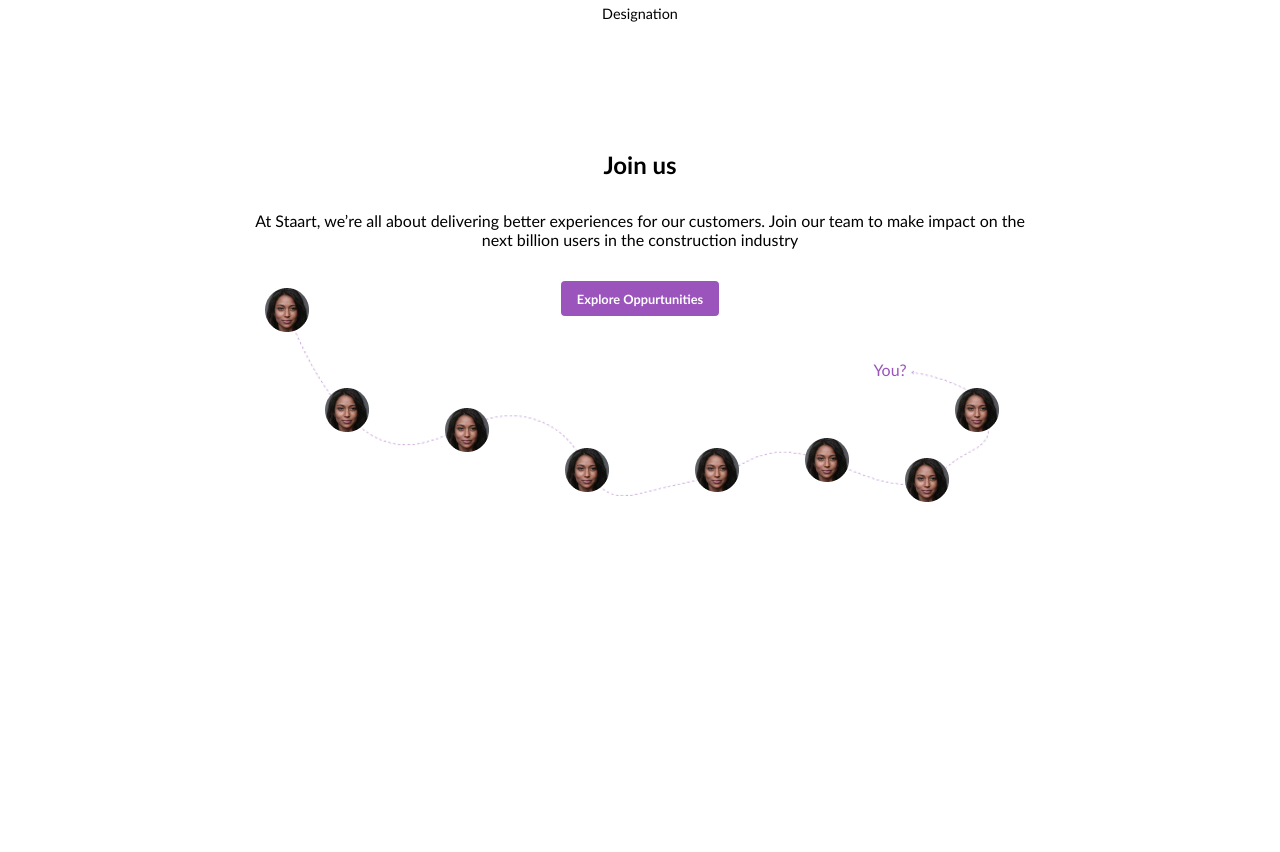
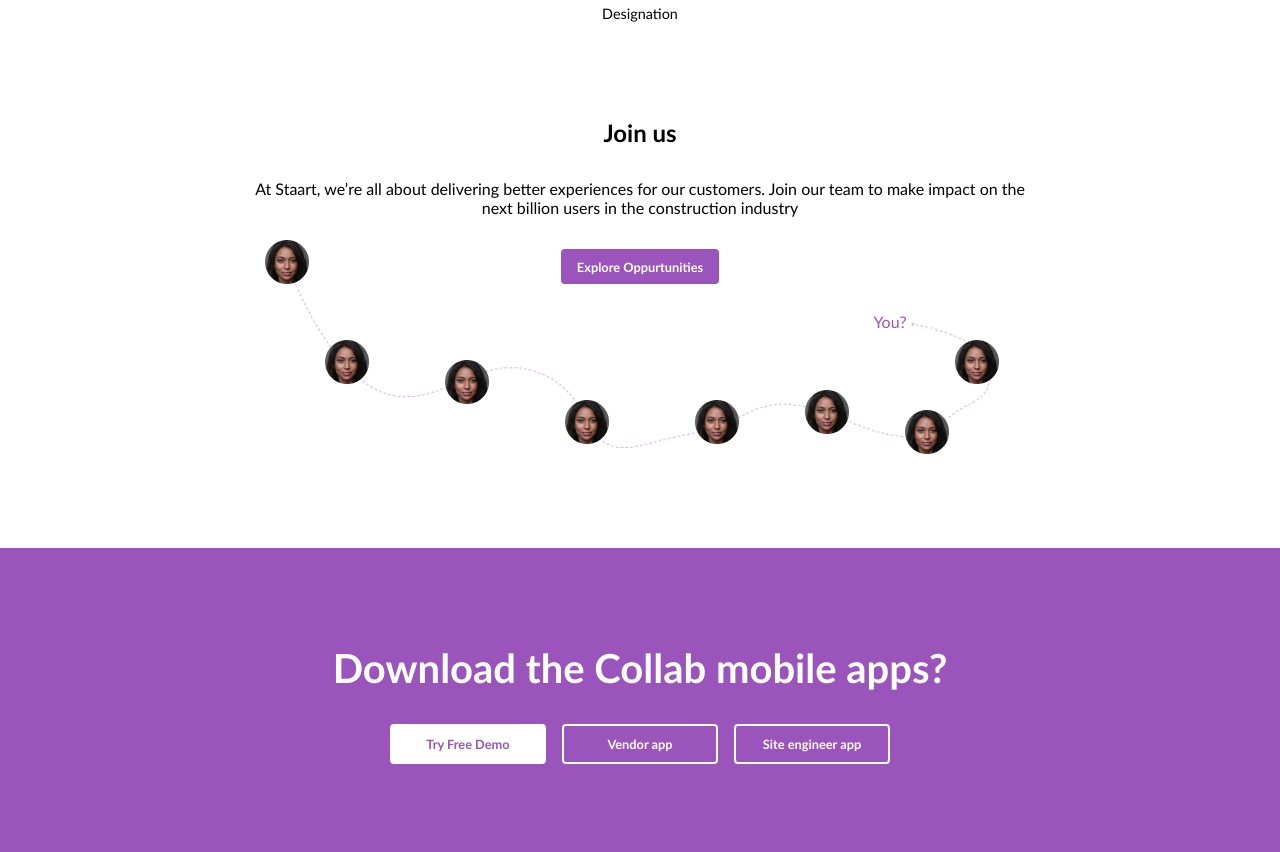
Before and after one commit to kasparasd/collab, a website: page index.html in a window 1280 px wide. Shown: the part 3453-4305 px from the top of the page. Before the commit the page ends 4081 px from the top, so only its background shows below. Drawn offline with Linux system fonts and the light colour scheme.

Commit message:
download apps section

```diff
--- /dev/null
+++ b/css/download.css
@@ -0,0 +1,41 @@
+.download{
+    text-align: center;
+    margin-top: 2rem;
+    background-color: #9A54BC;
+    padding: 6rem 0 8rem 0;
+    position: relative;
+}
+
+.download h2 {
+    margin-bottom: 2rem;
+    color: #FFFFFF;
+    font-size: 2.5rem;
+}
+
+.download-buttons {
+    position: absolute;
+    width: 500px;
+    display: flex;
+    gap: 1rem;
+}
+
+.download-demo-button {
+    flex: 1 1 0px;
+    background-color: white;
+    color: #9A54BC;
+    border: white solid 2px;
+}
+
+.download-vendor-button,
+.download-site-button {
+    text-align: center;
+    flex: 1 1 0px;
+    color: white;
+    border: white solid 2px;
+
+}
+
+.center-download-buttons {
+    display: flex;
+    justify-content: center;
+}
--- a/css/joinUs.css
+++ b/css/joinUs.css
@@ -1,6 +1,6 @@
 .joinUs {
     text-align: center;
-    margin: 8rem 0 5rem 0;
+    margin: 6rem 0 3rem 0;
     display: flex;
     flex-direction: column;
     justify-content: center;
@@ -14,7 +14,7 @@
 }
 
 .dots {
-    margin-top: -3rem;
+    margin-top: -4rem;
     width: 700px;
     min-height: 280px;
     background-image: url(../img/dots.png);
--- a/index.html
+++ b/index.html
@@ -15,6 +15,7 @@
     <link rel="stylesheet" href="./css/projects.css">
     <link rel="stylesheet" href="./css/comments.css">
     <link rel="stylesheet" href="./css/joinUs.css">
+    <link rel="stylesheet" href="./css/download.css">
 </head>
 <body>
     <p style="font-weight: 600; font-size: 0.8rem; padding: 0.3rem 0; text-align:center; color:white; background-color: #60267F;">India’s first mobile app for construction industry. <a style=" color: white;" href="#">Learn More</a> </p>
@@ -210,6 +211,17 @@
 
             </div>
         </section>
+
+        <section class="download">
+            <h2>Download the Collab mobile apps?</h2>
+            <div class="center-download-buttons">
+                <div class="download-buttons">
+                    <a class="demo-button download-demo-button" href="#">Try Free Demo</a>
+                    <a class="demo-button download-vendor-button" href="#">Vendor app</a>
+                    <a class="demo-button download-site-button" href="#">Site engineer app</a>
+                </div>
+            </div>
+        </section>
     </main>
     </body>
 </html>
```
